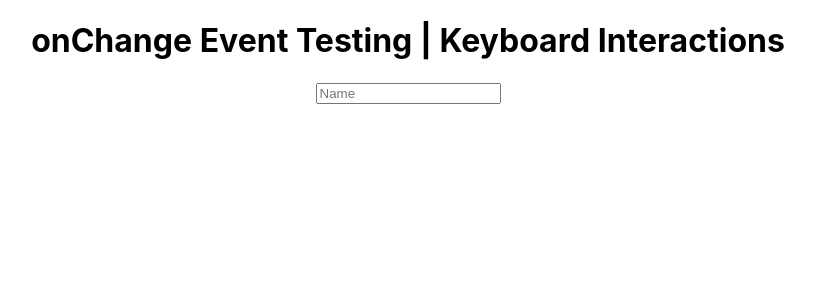
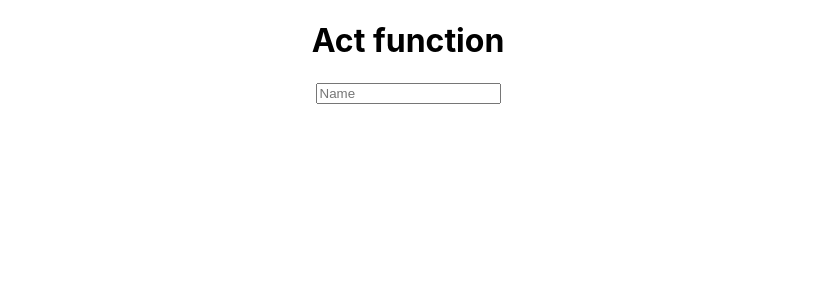
Before and after one commit to Govind2210/Jest-testing, a React (Create React App) app: page / in a window 1280 px wide. Shown: the top 300 px of the page, without its empty margins (232-1047 px from the left). Built offline with nearby package versions, Linux system fonts and the light colour scheme.

Commit message:
learn - act function

```diff
--- a/src/App.js
+++ b/src/App.js
@@ -1,4 +1,4 @@
-import { useEffect, useState } from "react";
+import { useState } from "react";
 import "./App.css";
 
 function App() {
@@ -7,12 +7,16 @@ function App() {
     <>
       <div className="App">
         <h1 id="divtextOne" data-testid="div-test-h2">
-          onChange Event Testing | Keyboard Interactions
+          Act function
         </h1>
-        {
-          <h1>{data}</h1>
-        }
-        <input type="text" onChange={(e)=>{setData(e.target.value)}} placeholder="Name" />
+        {<h1>{data}</h1>}
+        <input
+          type="text"
+          onChange={(e) => {
+            setData(e.target.value);
+          }}
+          placeholder="Name"
+        />
       </div>
     </>
   );
```
Also changed, not shown: 1 other file (tests, documents, lock files or other folders).
